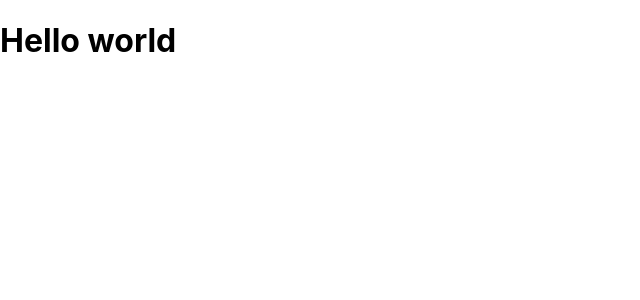
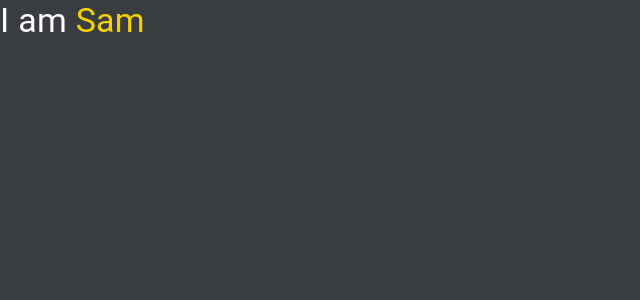
Before and after one commit to samuelj1323/portfolio, a React (Create React App) app: page / in a window 1280 px wide. Shown: the top 300 px of the page, without its empty margins (0-640 px from the left). Built offline with nearby package versions, Linux system fonts and the light colour scheme.

Commit message:
updating the app

```diff
--- a/src/App.js
+++ b/src/App.js
@@ -1,7 +1,12 @@
 import React from "react";
-
+import LandingPage from "./Pages/LandingPage";
+import ThemeProvider from "./Context/ThemeProvider/ThemeProvider";
 const App = () => {
-  return <h1>Hello world</h1>;
+  return (
+    <ThemeProvider>
+      <LandingPage />
+    </ThemeProvider>
+  );
 };
 
 export default App;
--- /dev/null
+++ b/src/Context/ThemeProvider/ThemeProvider.jsx
@@ -0,0 +1,25 @@
+import React, { useState } from "react";
+
+export const ThemeContext = React.createContext();
+
+export const themes = {
+  colors: {
+    primaryDark: "#393D3F",
+    primaryLight: "#FDFDFF",
+    secondary: "#62929E",
+    tertiary: "#546A7B",
+    accent: "#F7D002",
+  },
+};
+
+const ThemeProvider = ({ children }) => {
+  const [theme, setTheme] = useState(themes);
+
+  return (
+    <ThemeContext.Provider value={{ theme, setTheme }}>
+      {children}
+    </ThemeContext.Provider>
+  );
+};
+
+export default ThemeProvider;
--- /dev/null
+++ b/src/Pages/LandingPage.jsx
@@ -0,0 +1,28 @@
+import React from "react";
+import { ThemeContext } from "../Context/ThemeProvider/ThemeProvider";
+import { Grid, Typography } from "@mui/material";
+const LandingPage = () => {
+  const { theme } = React.useContext(ThemeContext);
+  return (
+    <div
+      style={{
+        backgroundColor: theme.colors.primaryDark,
+        display: "flex",
+        flex: 1,
+        height: "100vh",
+        width: "100vw",
+      }}
+    >
+      <Grid container>
+        <Grid item xs={12}>
+          <Typography style={{ color: theme.colors.primaryLight }} variant="h4">
+            I am
+            <span style={{ color: theme.colors.accent }}> Sam</span>
+          </Typography>{" "}
+        </Grid>
+      </Grid>
+    </div>
+  );
+};
+
+export default LandingPage;
```
